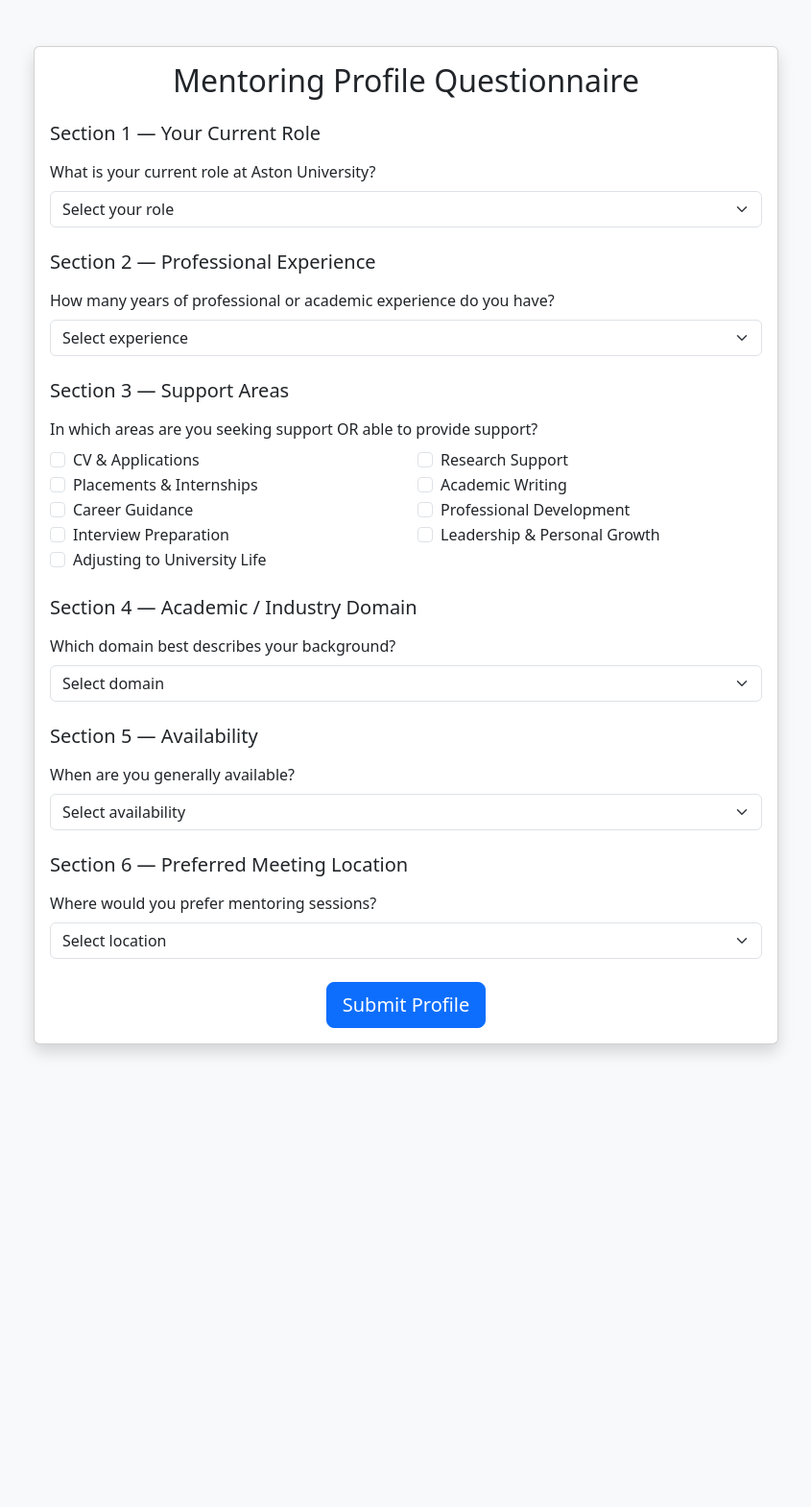
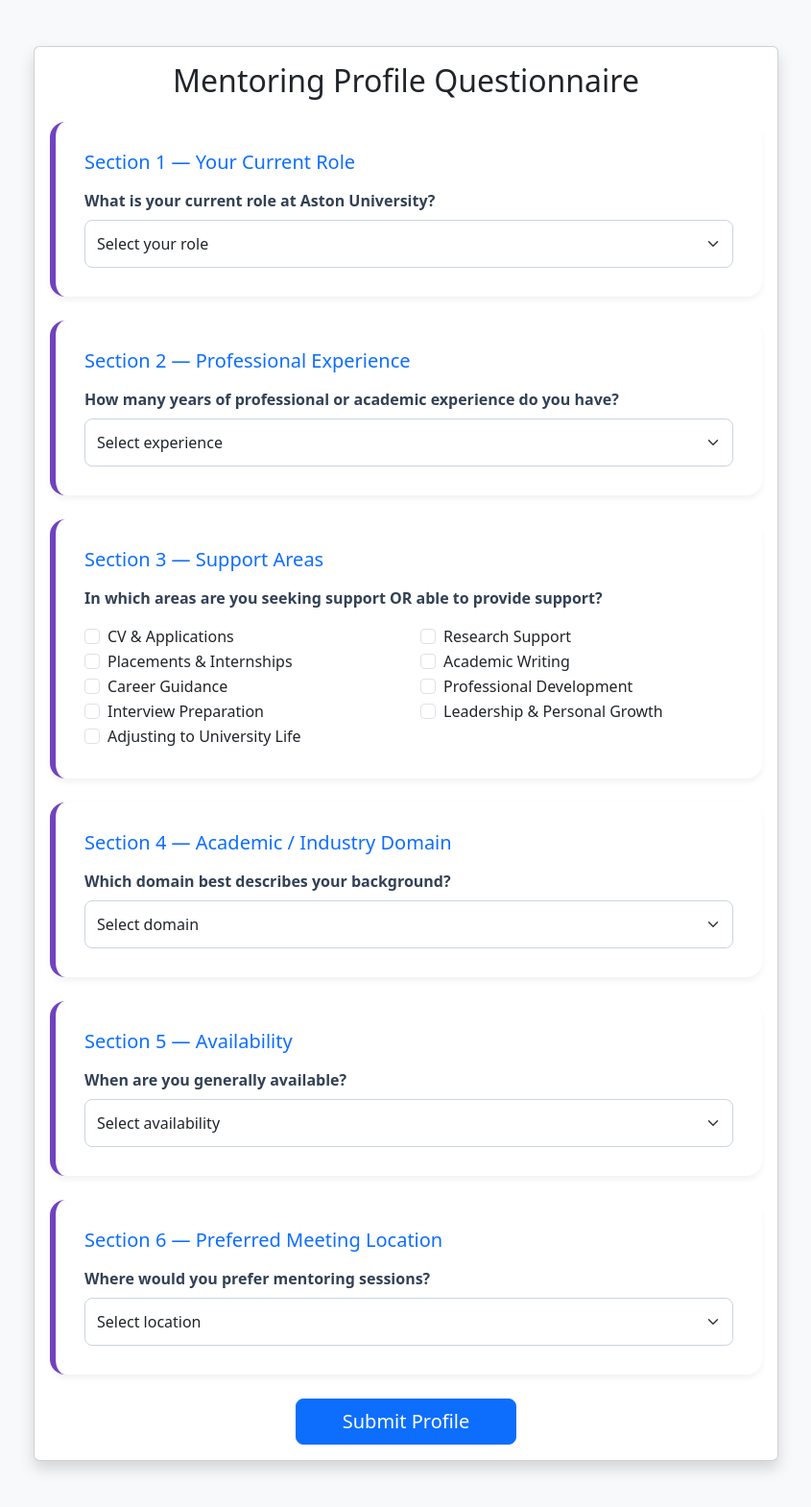
Before and after one commit to Abdulbasitsarwar/ProjectGuru, a Flask app: page /questionnaire in a window 1280 px wide. Shown: the whole page at 96% size, without its empty margins (217-1062 px from the left). Before the commit the page ends 1099 px from the top, so only its background shows below. Run offline with Flask 3, Linux system fonts and the light colour scheme; a user stored in the database is signed in; tables that the repository leaves empty hold one stand-in row (values such as "Sample post").

Commit message:
changes 12/03 03:32

```diff
--- a/templates/questionnaire.html
+++ b/templates/questionnaire.html
@@ -3,6 +3,32 @@
 <head>
     <title>Mentoring Questionnaire</title>
     <link href="https://cdn.jsdelivr.net/npm/bootstrap@5.3.2/dist/css/bootstrap.min.css" rel="stylesheet">
+
+    <style>
+        :root {
+            --primary-purple: #6f42c1;
+        }
+
+        .form-section {
+            background: white;
+            padding: 30px;
+            border-radius: 16px;
+            border-left: 6px solid var(--primary-purple);
+            margin-bottom: 25px;
+            box-shadow: 0 4px 6px rgba(0,0,0,0.05);
+        }
+
+        .form-label {
+            font-weight: 600;
+            color: #334155;
+        }
+
+        .form-select, .form-control {
+            border-radius: 8px;
+            border: 1px solid #cbd5e1;
+            padding: 12px;
+        }
+    </style>
 </head>
 
 <body class="bg-light">
@@ -17,9 +43,9 @@
             <form method="POST">
 
                 <!-- ================= SECTION 1 ================= -->
-                <h5 class="mb-3">Section 1 — Your Current Role</h5>
+                <div class="form-section">
+                    <h5 class="text-primary mb-3">Section 1 — Your Current Role</h5>
 
-                <div class="mb-4">
                     <label class="form-label">What is your current role at Aston University?</label>
                     <select name="level" class="form-select" required>
                         <option value="">Select your role</option>
@@ -35,9 +61,9 @@
 
 
                 <!-- ================= SECTION 2 ================= -->
-                <h5 class="mb-3">Section 2 — Professional Experience</h5>
+                <div class="form-section">
+                    <h5 class="text-primary mb-3">Section 2 — Professional Experience</h5>
 
-                <div class="mb-4">
                     <label class="form-label">How many years of professional or academic experience do you have?</label>
                     <select name="experience" class="form-select" required>
                         <option value="">Select experience</option>
@@ -52,13 +78,14 @@
 
 
                 <!-- ================= SECTION 3 ================= -->
-                <h5 class="mb-3">Section 3 — Support Areas</h5>
+                <div class="form-section">
+                    <h5 class="text-primary mb-3">Section 3 — Support Areas</h5>
 
-                <label class="form-label">
+                    <label class="form-label mb-3">
                         In which areas are you seeking support OR able to provide support?
                     </label>
 
-                <div class="row mb-4">
+                    <div class="row">
 
                         <div class="col-md-6">
                             <div class="form-check">
@@ -110,12 +137,13 @@
                         </div>
 
                     </div>
+                </div>
 
 
                 <!-- ================= SECTION 4 ================= -->
-                <h5 class="mb-3">Section 4 — Academic / Industry Domain</h5>
+                <div class="form-section">
+                    <h5 class="text-primary mb-3">Section 4 — Academic / Industry Domain</h5>
 
-                <div class="mb-4">
                     <label class="form-label">Which domain best describes your background?</label>
                     <select name="domain" class="form-select" required>
                         <option value="">Select domain</option>
@@ -134,9 +162,9 @@
 
 
                 <!-- ================= SECTION 5 ================= -->
-                <h5 class="mb-3">Section 5 — Availability</h5>
+                <div class="form-section">
+                    <h5 class="text-primary mb-3">Section 5 — Availability</h5>
 
-                <div class="mb-4">
                     <label class="form-label">When are you generally available?</label>
                     <select name="availability" class="form-select" required>
                         <option value="">Select availability</option>
@@ -148,9 +176,9 @@
 
 
                 <!-- ================= SECTION 6 ================= -->
-                <h5 class="mb-3">Section 6 — Preferred Meeting Location</h5>
+                <div class="form-section">
+                    <h5 class="text-primary mb-3">Section 6 — Preferred Meeting Location</h5>
 
-                <div class="mb-4">
                     <label class="form-label">Where would you prefer mentoring sessions?</label>
                     <select name="location" class="form-select" required>
                         <option value="">Select location</option>
@@ -163,8 +191,8 @@
 
 
                 <!-- ================= SUBMIT ================= -->
-                <div class="text-center">
-                    <button type="submit" class="btn btn-primary btn-lg">
+                <div class="text-center mt-4">
+                    <button type="submit" class="btn btn-primary btn-lg px-5">
                         Submit Profile
                     </button>
                 </div>
```
Also changed, not shown: templates/admin.html (+18 -7 lines), templates/chat.html (+31 -21 lines), templates/dashboard.html (+17 -3 lines), templates/navbar.html (+83 -11 lines), database.db. Lines whose indentation alone changed are shown as unchanged.
